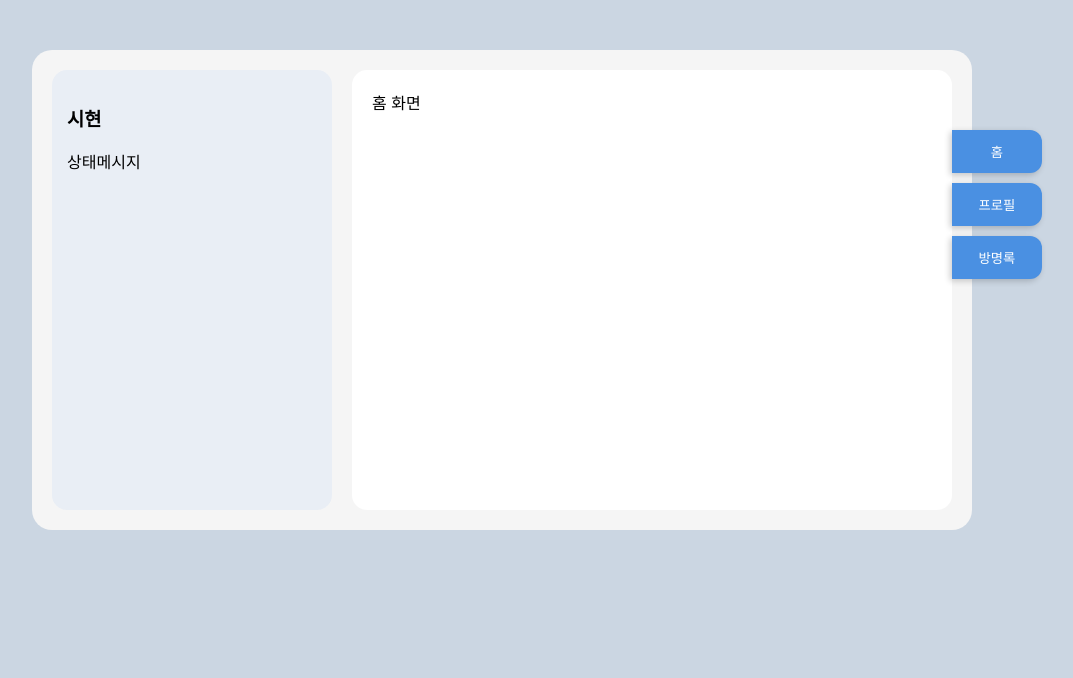
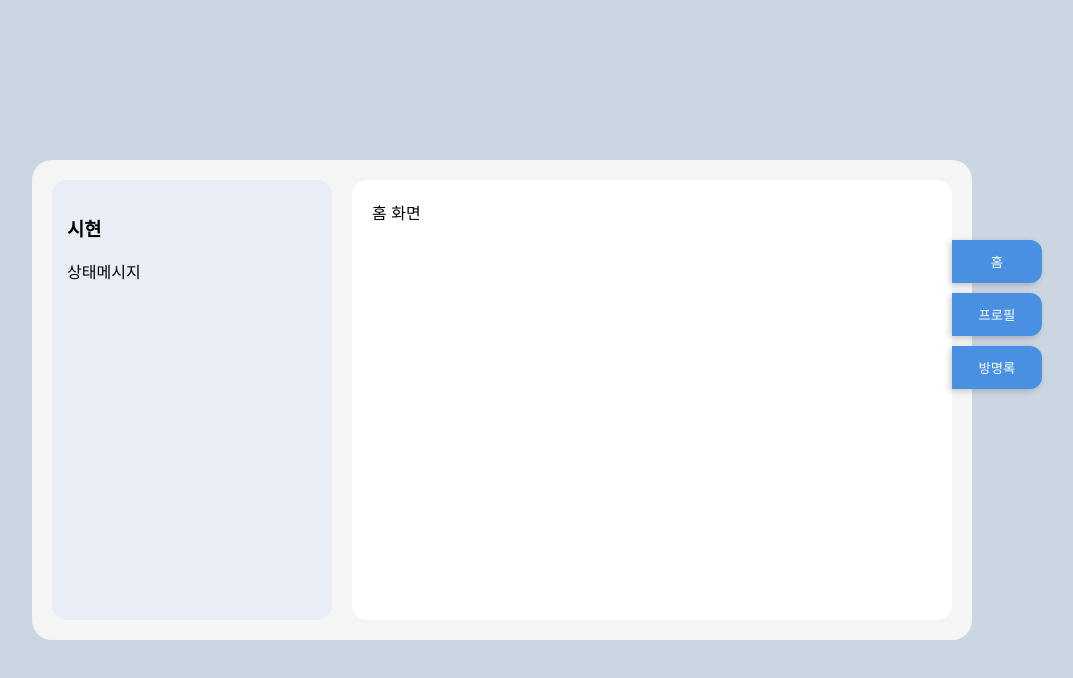
Before and after one commit to takukwa/CYWORLD, a plain HTML site: page index.html in a window 1280 px wide. Shown: the whole page, without its empty margins (138-1211 px from the left). Drawn offline with Linux system fonts and the light colour scheme.

Commit message:
Update index.html

```diff
--- a/index.html
+++ b/index.html
@@ -9,11 +9,14 @@
       margin: 0;
       background: #cbd6e2;
       font-family: Arial;
+      display: flex;
+      justify-content: center; /* 가로 중앙 */
+      align-items: center; /* 세로 중앙 */
+      height: 100vh; /* 화면 전체 높이 */
     }
 
     .wrapper {
       width: 900px;
-      margin: 50px auto;
       display: flex;
       background: #f5f5f5;
       border-radius: 20px;
```
